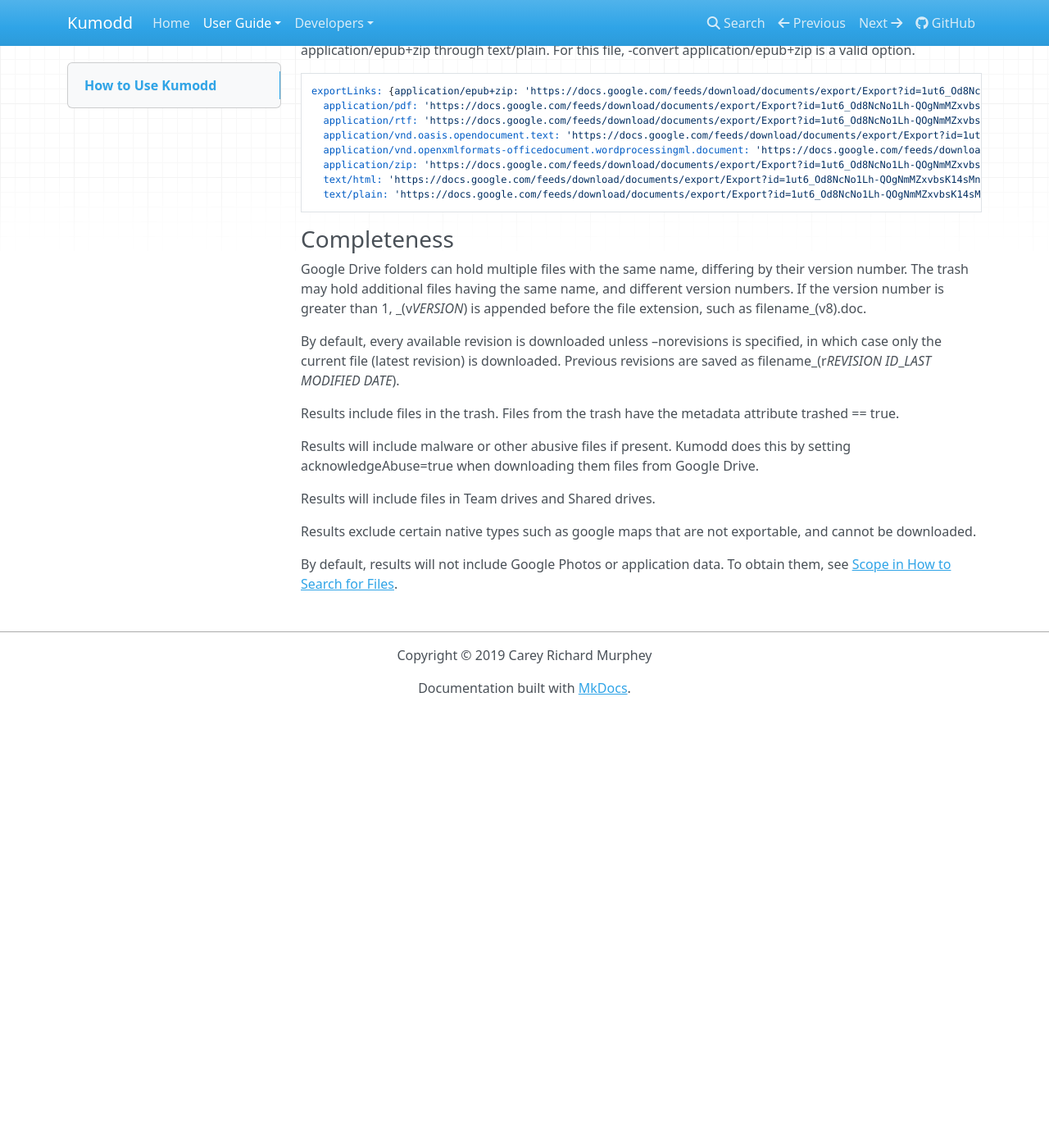
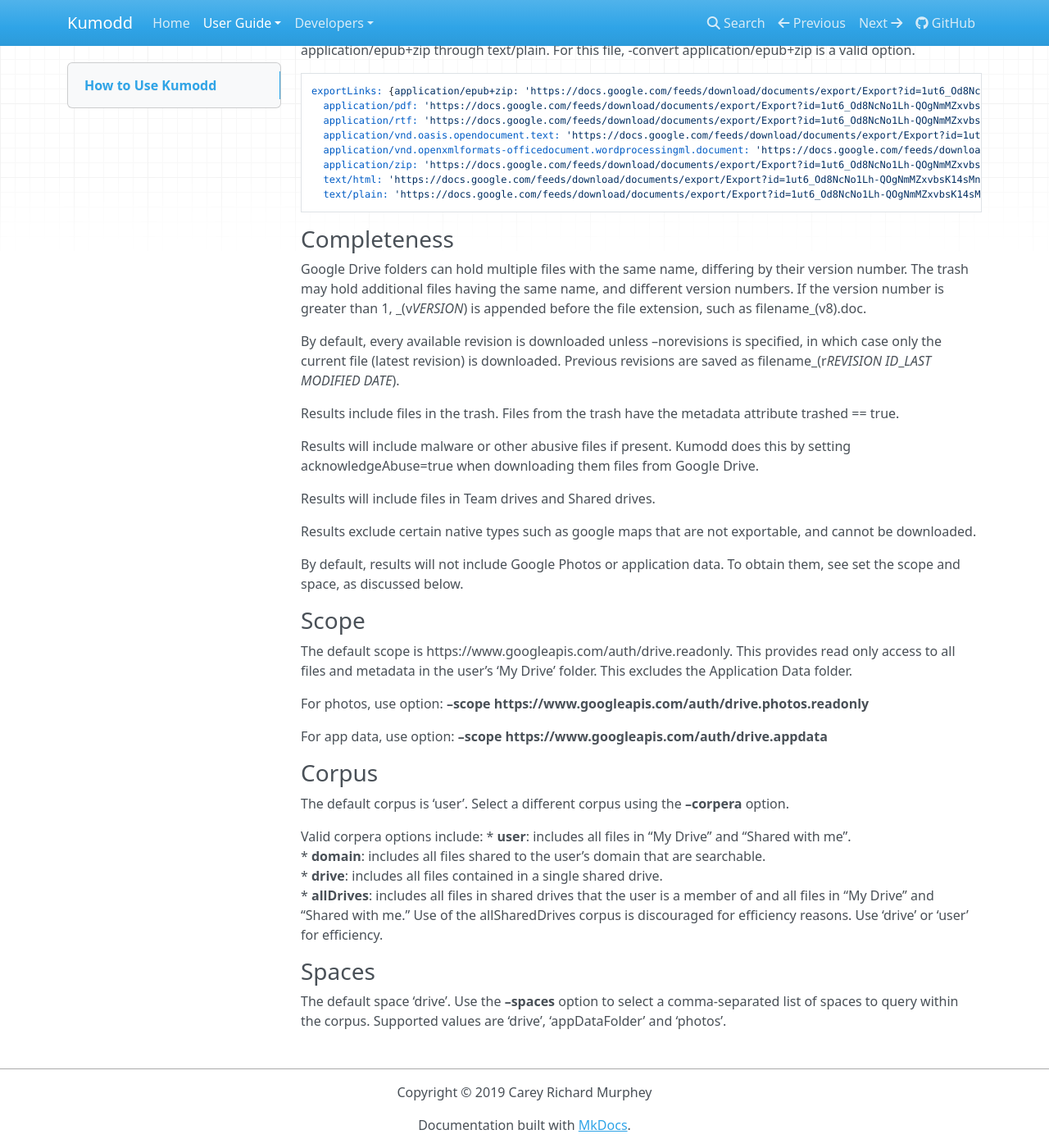
Before and after one commit to andresebr/kumodd, an MkDocs documentation site: the page built from docs/guide/How-to-Use-Kumodd.md, in a window 1280 px wide and 1400 px high, scrolled down 1953 px. Shown: the whole window at 82% size. Built offline with MkDocs 1.6.1, drawn with Linux system fonts in a browser that asks for light colours; nearby versions of some CDN libraries; before the commit the page ends 2820 px from its top, so only the background shows below that; some of the changed text lies outside the part shown.

Commit message:
clarify usage

```diff
--- a/docs/guide/How-to-Use-Kumodd.md
+++ b/docs/guide/How-to-Use-Kumodd.md
@@ -53,7 +53,7 @@
 
     kumodd -verify -col verify
 
-## Export Google Apps Files
+## How to Export Google Apps Files
 
 The default conversion format is PDF.  Native Google Apps files, such as docs, sheets,
 slides and drawings, must be converted upon download.  To download them in LibreOffice
@@ -110,4 +110,30 @@
 cannot be downloaded.
 
 By default, results will not include Google Photos or application data.  To obtain them,
-see [Scope in How to Search for Files](../Search-Query#scope).
+see set the scope and space, as discussed below.
+
+## Scope
+
+The default scope is https://www.googleapis.com/auth/drive.readonly.  This provides read
+only access to all files and metadata in the user's 'My Drive' folder. This excludes the
+Application Data folder.
+
+For photos, use option: __--scope https://www.googleapis.com/auth/drive.photos.readonly__
+
+For app data, use option: __--scope https://www.googleapis.com/auth/drive.appdata__
+
+## Corpus
+
+The default corpus is 'user'. Select a different corpus using the __--corpera__ option.
+
+Valid corpera options include:
+* __user__: includes all files in "My Drive" and "Shared with me".
+* __domain__: includes all files shared to the user's domain that are searchable.
+* __drive__: includes all files contained in a single shared drive.
+* __allDrives__: includes all files in shared drives that the user is a member of and all files in "My Drive" and "Shared with me." Use of the allSharedDrives corpus is discouraged for efficiency reasons. Use 'drive' or 'user' for efficiency.
+
+## Spaces
+
+The default space 'drive'.  Use the __--spaces__ option to select a comma-separated list
+of spaces to query within the corpus. Supported values are 'drive', 'appDataFolder' and
+'photos'.
```
Also changed, not shown: docs/guide/How-to-Install.md (+9 -6 lines), docs/guide/Search-Query.md (+0 -25 lines), 1 other file.
